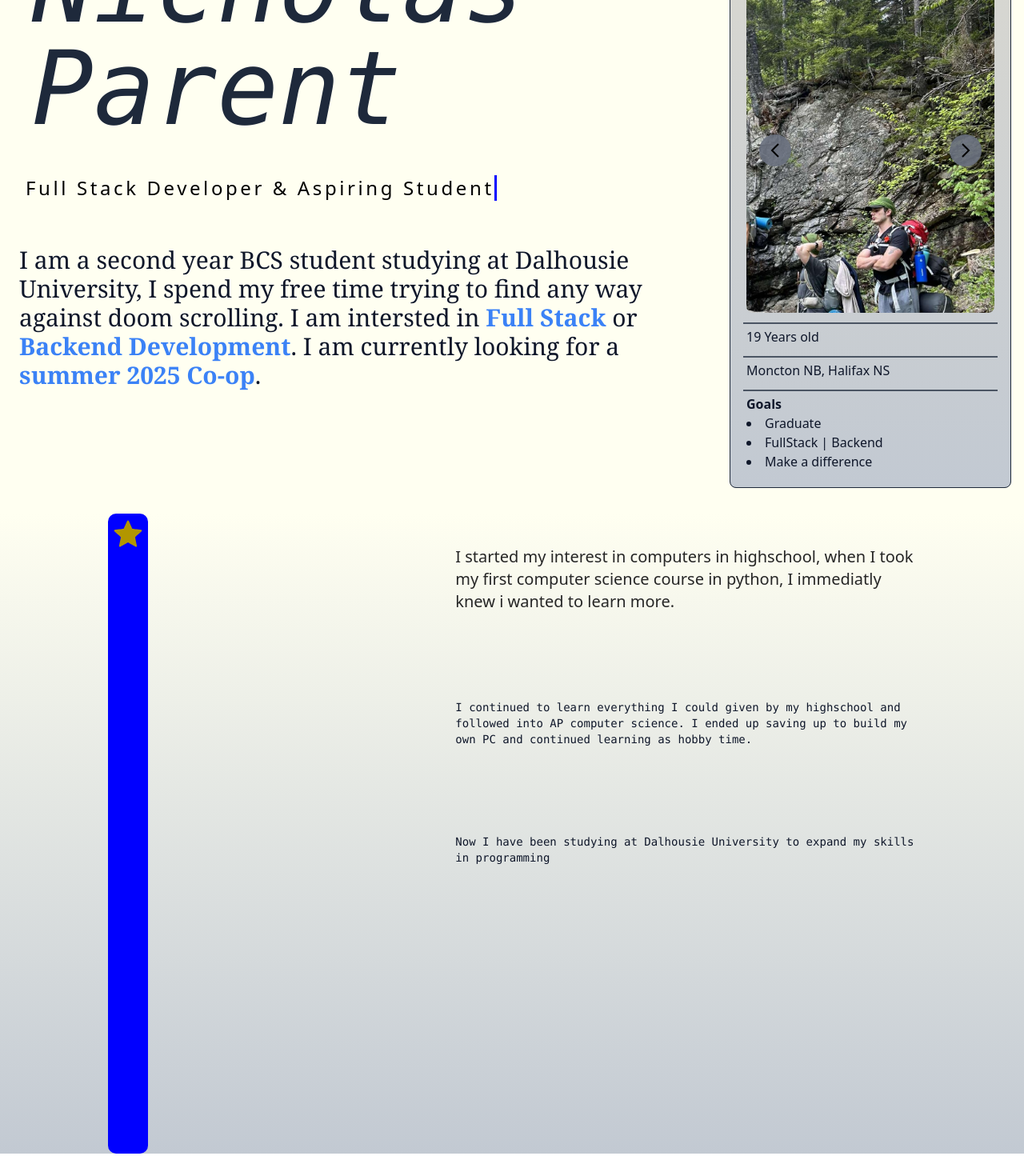
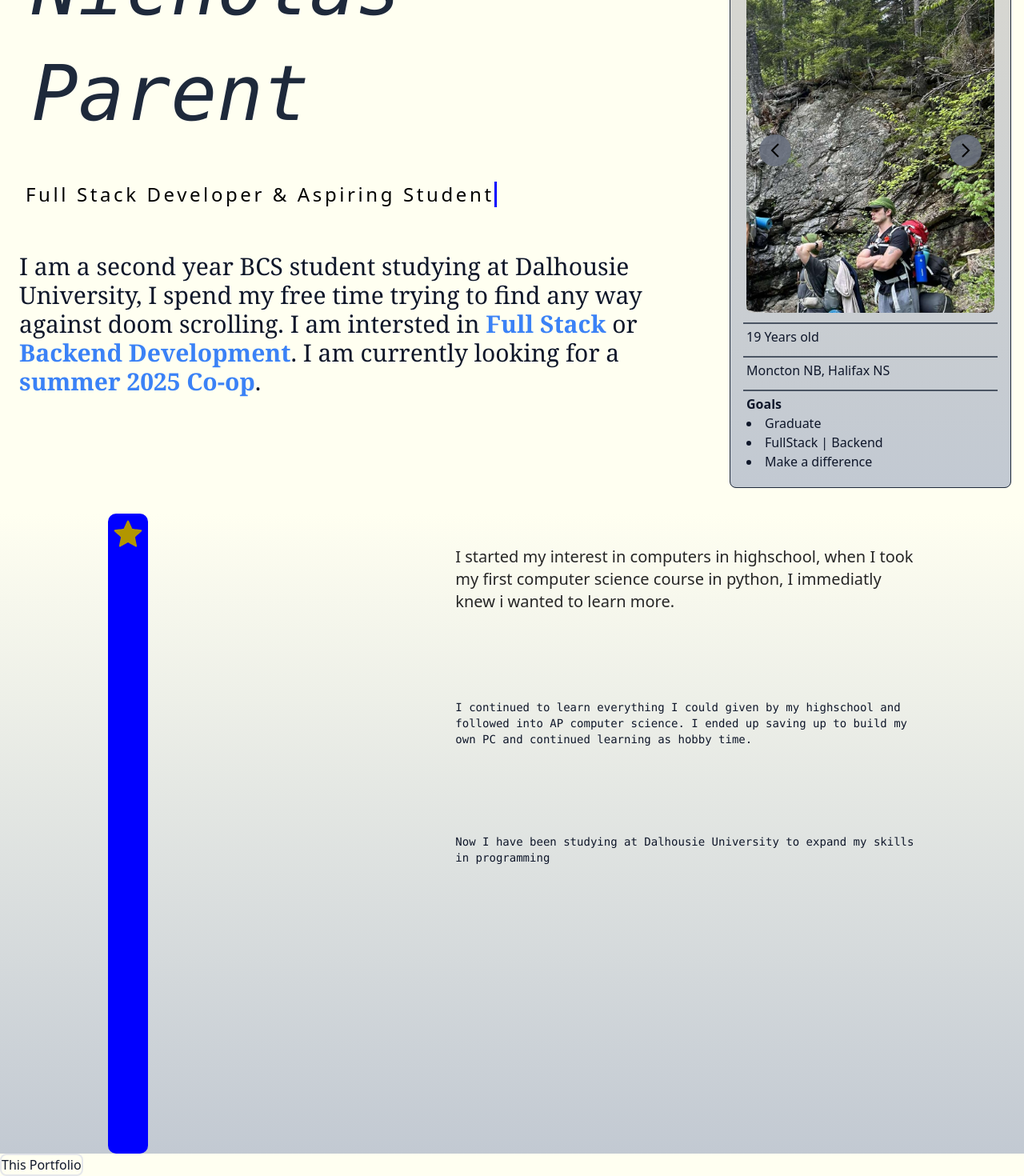
Before and after one commit to nicklparent/portfolio, a React (Create React App) app: page / in a window 1280 px wide. Shown: the part 179-1649 px from the top of the page at 80% size. Before the commit the page ends 1621 px from the top, so only its background shows below. Built offline with nearby package versions, Linux system fonts and the light colour scheme.

Commit message:
readme file added

```diff
--- a/src/App.tsx
+++ b/src/App.tsx
@@ -3,8 +3,12 @@ import { Home } from './components/sections/Home';
 import { Header } from './components/sections/Header';
 import { Card } from './components/Card';
 import { About } from './components/sections/About';
-import { Projects } from './components/sections/Projects';
+import { Projects, Project } from './components/sections/Projects';
 export function App(){
+
+    const projectList: Project[] = [
+        {title: 'This Portfolio', bio: '', imageRef: '', gitRef: ''}
+    ];
     return (
         <>
         <div className='dark:bg-light bg-dark'>
@@ -21,7 +25,7 @@ export function App(){
                     <About />
                 </div>
                 <div id="projects">
-                    <Projects />
+                    <Projects projects={projectList} />
                 </div>
             </div>
         </div>
--- a/src/components/sections/Home.tsx
+++ b/src/components/sections/Home.tsx
@@ -1,10 +1,10 @@
-import React, { useEffect, useState } from 'react';
+import React from 'react';
 import '../../assets/css/typing.css';
 
 export function Home(){
     return (
-        <div style={{maxWidth: '70%'}} >
-            <p className='text-9xl font-mono text-slate-300 dark:text-slate-800 italic p-3 !pl-10'>Nicholas <br /> Parent</p>
+        <div style={{maxWidth: '70%'}}>
+            <p className='text-8xl/snug font-mono text-slate-300 dark:text-slate-800 italic p-3 !pl-10'>Nicholas <br /> Parent</p>
             <div id='type-container'>
                 <div id='type-intro' className='text-2xl text-white dark:text-black'>
                     Full Stack Developer & Aspiring Student
--- a/src/components/sections/Projects.tsx
+++ b/src/components/sections/Projects.tsx
@@ -1,6 +1,13 @@
 import React, { useEffect, useState } from 'react';
 
-export function Projects({ projects = [] }){
+export interface Project{
+    title: string;
+    bio: string;
+    imageRef: string;
+    gitRef: string;
+}
+
+export function Projects({ projects = [] }: {projects: Project[]}){
     const [projectScroll, setProjectScroll] = useState(0);
 
     const scrollForward = () => {
@@ -9,13 +16,13 @@ export function Projects({ projects = [] }){
     }
 
     const scrollBackward = () => {
-        setProjectScroll((prevIndex) => prevIndex - 1 % projects.length);
+        setProjectScroll((prevIndex) => (prevIndex - 1 + projects.length) % projects.length);
     }
     return (
         <div className='flex flex-row align-middle'>
             {projects.map((project, index) => (
-                <div>
-
+                <div className='flex rounded-lg border-2' key={index}>
+                    <h3>{project.title}</h3>
                 </div>
             ))}
         </div>
--- a/src/components/sections/about.tsx
+++ b/src/components/sections/about.tsx
@@ -37,7 +37,7 @@ export function About(){
         const handleMessageScroll = () => {
 
             if (window.scrollY >= 500 && window.scrollY < 800) {
-                setMessage(Math.floor((window.scrollY - 500) / 100));
+                setMessage(Math.floor((window.scrollY - 500) / 200));
             }
 
         };
@@ -53,7 +53,7 @@ export function About(){
                     <rect height={pathLength} width={pathWidth} fill="purple" ry={10} className="shadow shadow-light dark:hidden block" style={{animation: 'glowDark 3s infinite'}}/>
                     <rect height={pathLength} width={pathWidth} fill="blue" ry={10} className="shadow shadow-light hidden dark:block" />
                 </svg>
-                <div className="absolute" style={{top: `${roadPos}px`, left: '0'}}>
+                <div className="absolute" style={{top: `${roadPos / 2}px`, left: '0'}}>
                     <Star />
                 </div>
             </div>
@@ -62,7 +62,6 @@ export function About(){
                 {messages.map((curr, index) => (
                     <React.Fragment key={index}>
                         <p className={index === messageId ? FocusMessage : nonFocusMessage}>{curr}</p>
-                        {/* <p style={{ display: messageId === index ? 'block' : 'none' }}>{curr}</p> */}
                         <br />
                     </React.Fragment>
                 ))}
```
Also changed, not shown: 1 other file (tests, documents, lock files or other folders).
